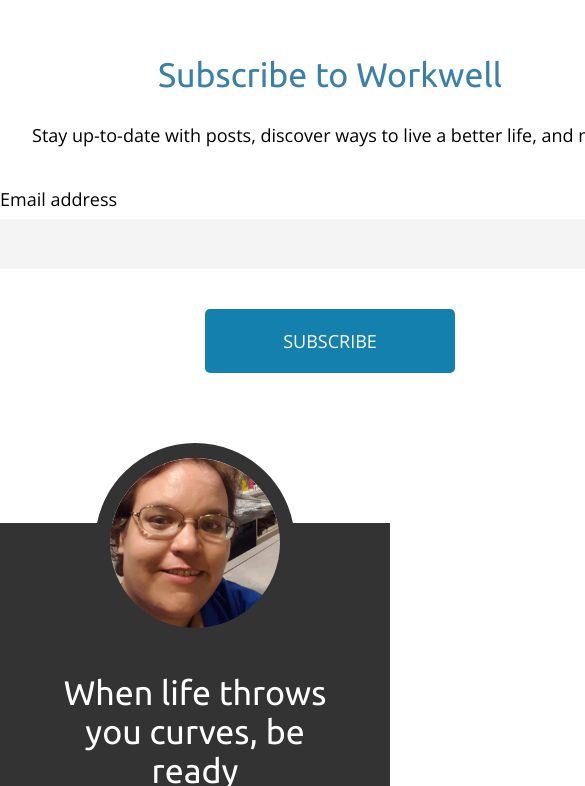
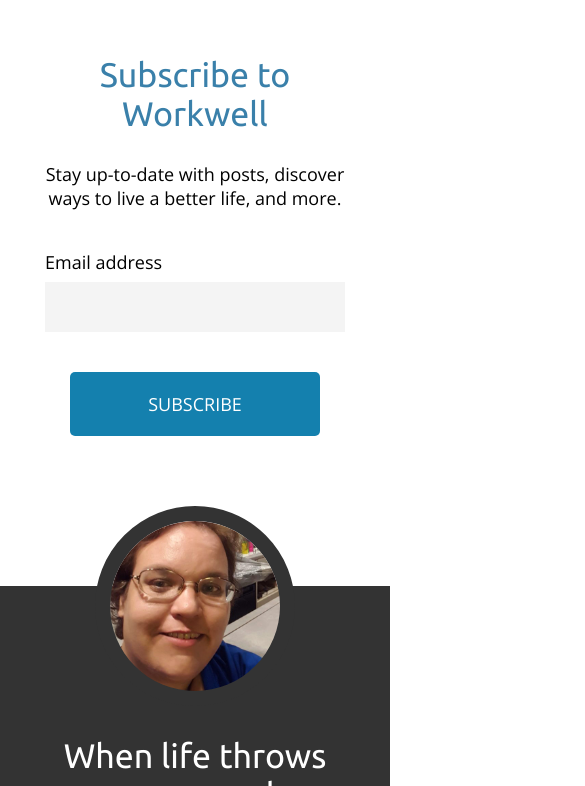
Before and after one commit to unumux/income-protection, a website: page index.html in a window 390 px wide. Shown: the part 1792-2578 px from the top of the page, 585 px wide, since content can reach past the window. Drawn offline with nearby package versions, Linux system fonts and the light colour scheme; a script that the page names is missing.

Commit message:
subscribe in mobile

```diff
--- a/styles/quiz/_description.scss
+++ b/styles/quiz/_description.scss
@@ -7,7 +7,7 @@
     }
 
     @media all and (min-width: 1200px) {
-        max-width: 75%;
+        // max-width: 75%;
     }
 
 }
--- a/styles/subscribe/_subscribe.scss
+++ b/styles/subscribe/_subscribe.scss
@@ -3,7 +3,11 @@
     padding-bottom: 10rem;
     padding-top: 5rem;
     text-align: center;
-    width: 66rem;
+    width: 30rem;
+
+    @media all and (min-width: 768px) {
+        width: 66rem;
+    }
 }
 
 .subscribe {
--- a/styles/video/_video.scss
+++ b/styles/video/_video.scss
@@ -14,8 +14,6 @@
         flex-basis: auto;
         flex-grow: 0;
         flex-shrink: 1;
-        // height: 35%;
-        // width: 35%;
     }
 }
 
```
Also changed, not shown: styles/site.min.css, 1 other file.
